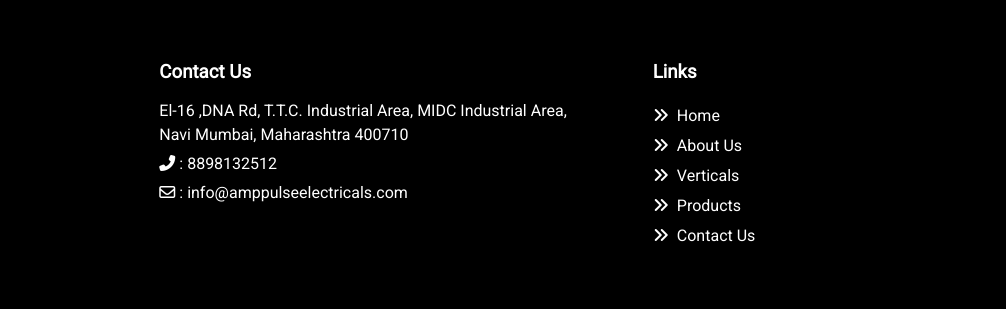
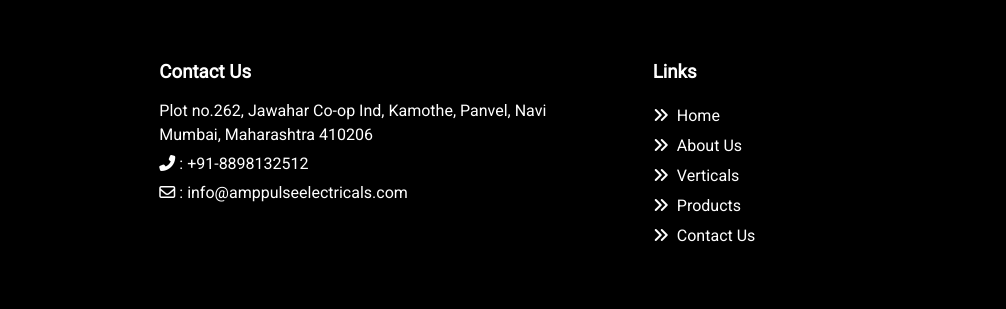
Before and after one commit to Narottam04/amppulseelectricals, a plain HTML site: page contact.html in a window 1280 px wide. Shown: the part 1219-1528 px from the top of the page, 274-1280 px from the left. Drawn offline with Linux system fonts and the light colour scheme.

Commit message:
address updated in contact us page

```diff
--- a/contact.html
+++ b/contact.html
@@ -213,9 +213,9 @@
         <div class="column1">
           <h3 class="footer-h3">Contact Us</h3>
           <p>
-            El-16 ,DNA Rd, T.T.C. Industrial Area, MIDC Industrial Area, Navi Mumbai, Maharashtra 400710
+            Plot no.262, Jawahar Co-op Ind, Kamothe, Panvel, Navi Mumbai, Maharashtra 410206
           </p>
-          <p><i class="fas fa-phone-alt"></i> : 8898132512</p>
+          <p><i class="fas fa-phone-alt"></i> : +91-8898132512</p>
           <p>
             <i class="far fa-envelope"></i> : info@amppulseelectricals.com
           </p>
```
